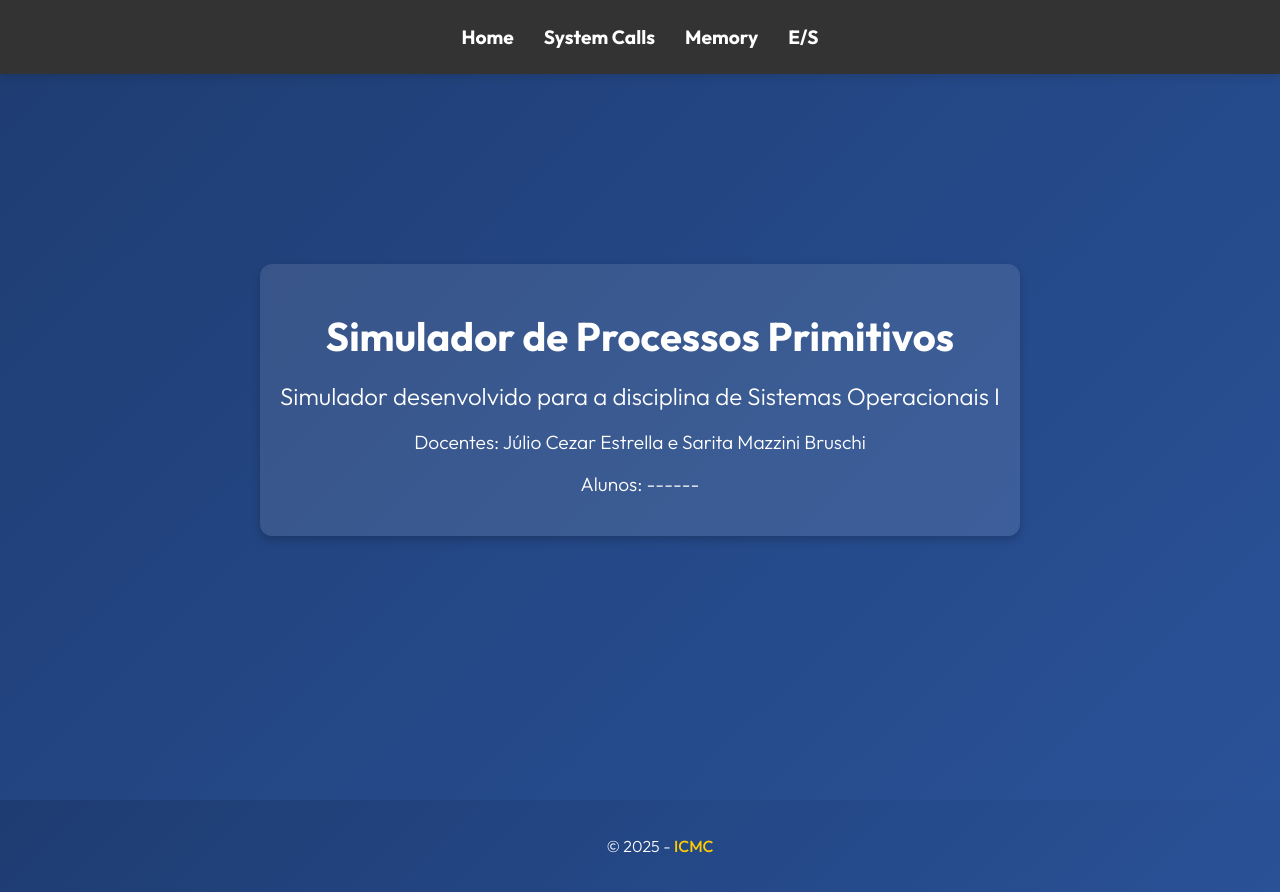
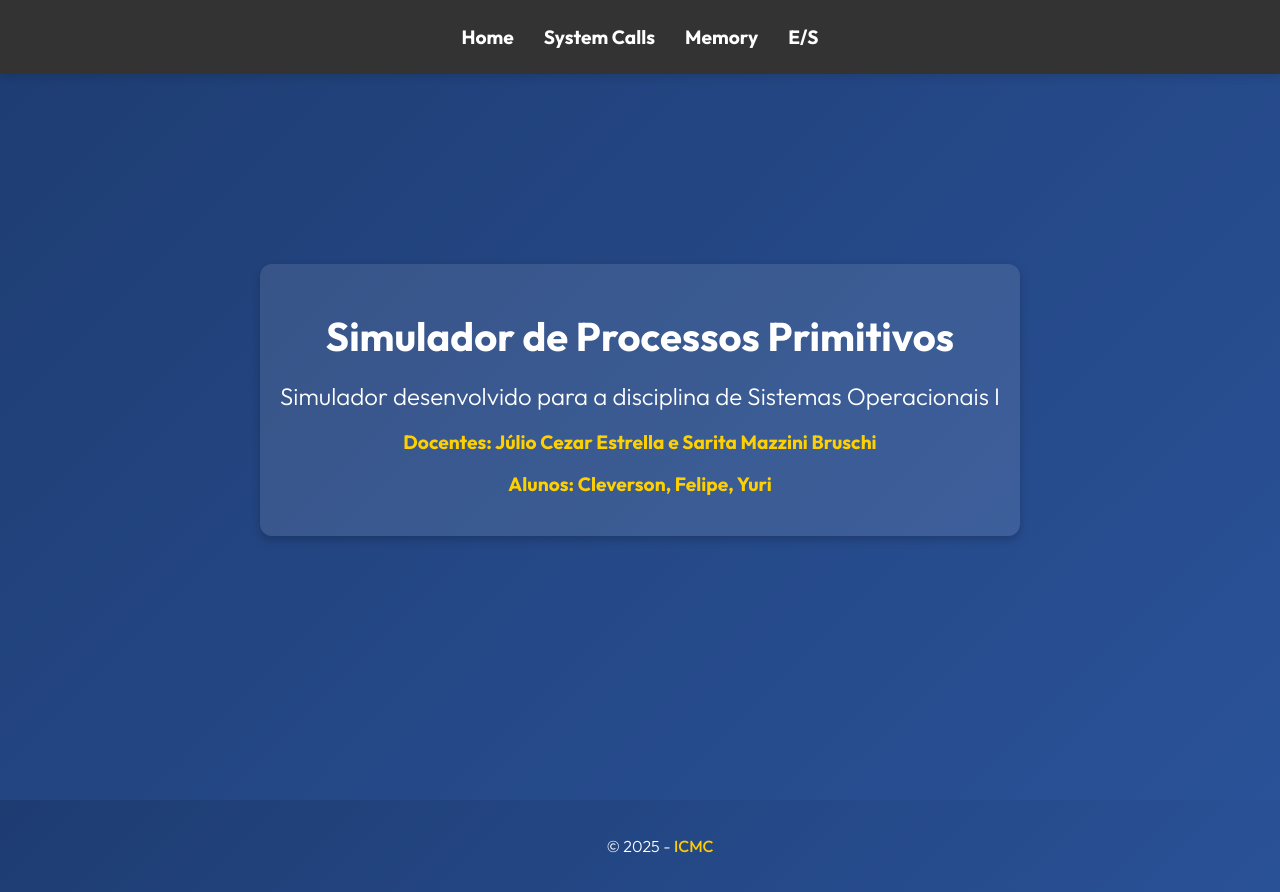
Before and after one commit to CleversonCSousa/projeto_SO, a React (Vite) app in the folder frontendSO/: page / in a window 1280 px wide. Built offline with nearby package versions, Linux system fonts and the light colour scheme.

Commit message:
small changes

```diff
--- a/frontendSO/src/App.tsx
+++ b/frontendSO/src/App.tsx
@@ -7,7 +7,7 @@ const App = () => {
         <h1>Simulador de Processos Primitivos</h1>
         <h2>Simulador desenvolvido para a disciplina de Sistemas Operacionais I</h2>
         <h3 className={styles.text}>Docentes: Júlio Cezar Estrella e Sarita Mazzini Bruschi</h3>
-        <h3 className={styles.text}>Alunos: ------ </h3>
+        <h3 className={styles.text}>Alunos: Cleverson, Felipe, Yuri </h3>
       </div>
     </div>
   );
--- a/frontendSO/src/styles/App.module.css
+++ b/frontendSO/src/styles/App.module.css
@@ -31,6 +31,8 @@ h2 {
 
 h3 {
   font-size: 1.2rem;
+  color: rgb(255, 208, 0);
+  font-weight: bold;
 }
 
 .text {
```
